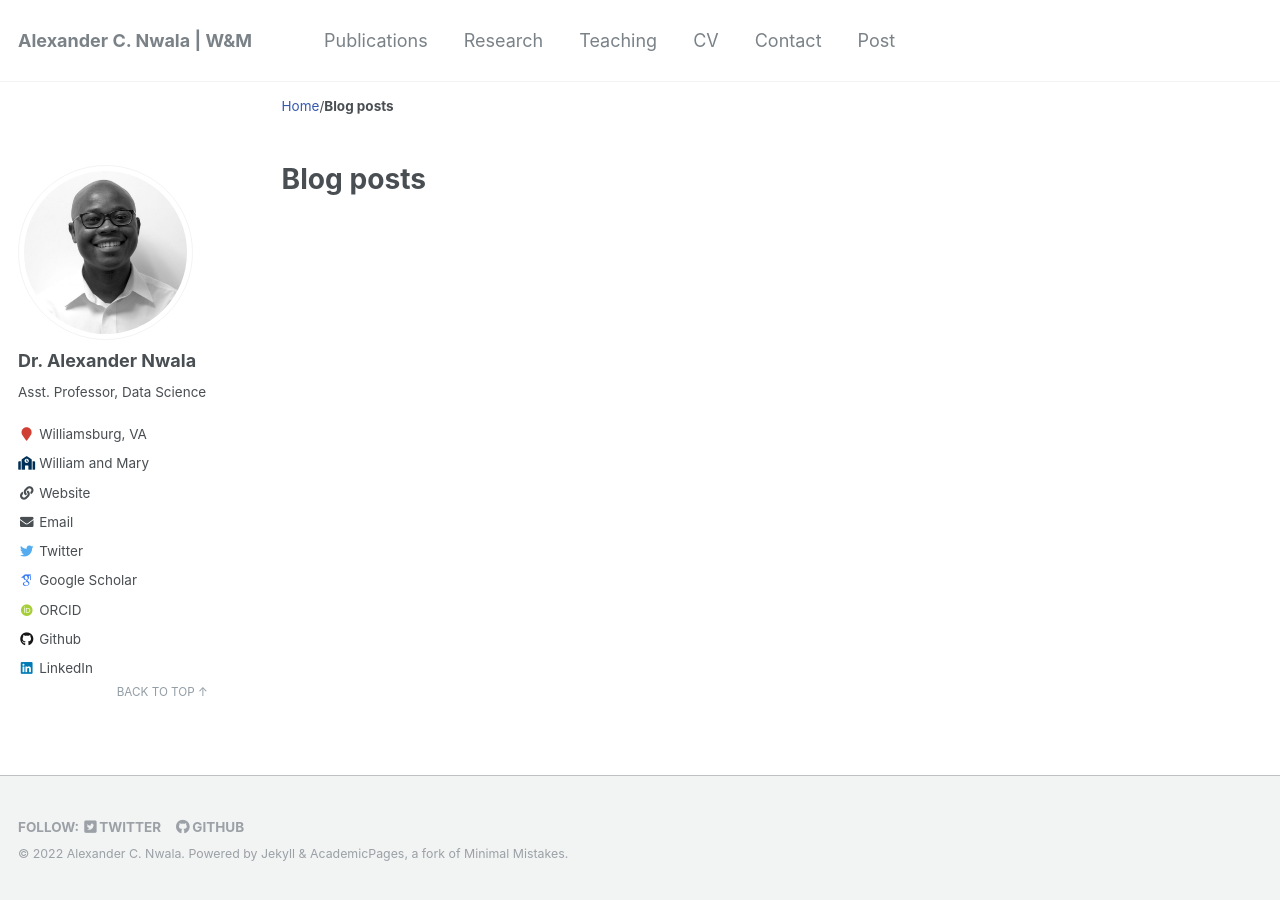
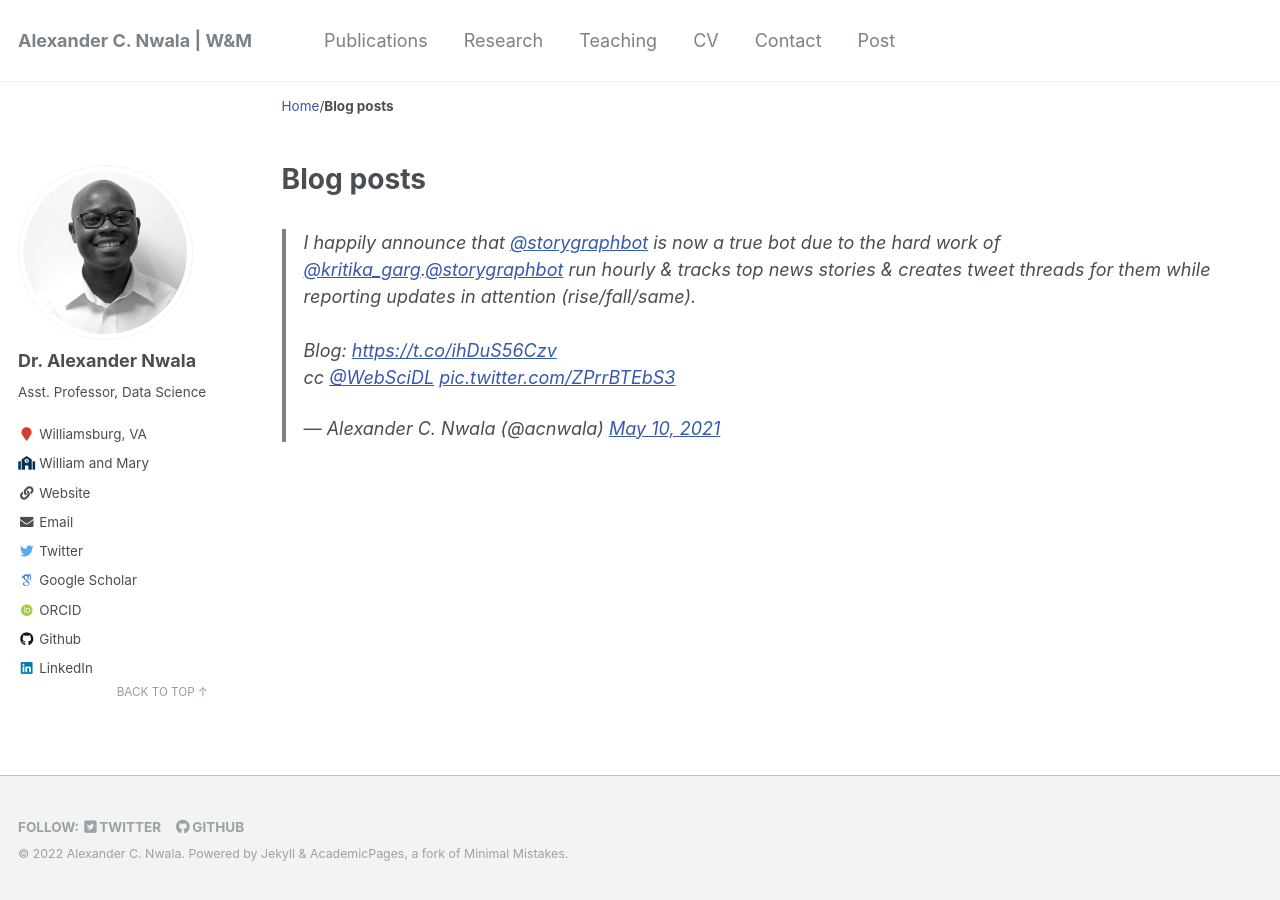
Before and after one commit to xandernwala/xandernwala.github.io, a Jekyll site: the page built from _pages/posts.html, in a window 1280 px wide. Built offline with Jekyll 4.4.1, drawn with Linux system fonts in a browser that asks for light colours; some web fonts are replaced; comment, search, counter and statistics services are not loaded.

Commit message:
generic update

```diff
--- a/_pages/posts.html
+++ b/_pages/posts.html
@@ -4,3 +4,5 @@ permalink: /posts/
 title: "Blog posts"
 author_profile: true
 ---
+
+<blockquote class="twitter-tweet"><p lang="en" dir="ltr">I happily announce that <a href="https://twitter.com/storygraphbot?ref_src=twsrc%5Etfw">@storygraphbot</a> is now a true bot due to the hard work of <a href="https://twitter.com/kritika_garg?ref_src=twsrc%5Etfw">@kritika_garg</a>.<a href="https://twitter.com/storygraphbot?ref_src=twsrc%5Etfw">@storygraphbot</a> run hourly &amp; tracks top news stories &amp; creates tweet threads for them while reporting updates in attention (rise/fall/same).<br><br>Blog: <a href="https://t.co/ihDuS56Czv">https://t.co/ihDuS56Czv</a><br>cc <a href="https://twitter.com/WebSciDL?ref_src=twsrc%5Etfw">@WebSciDL</a> <a href="https://t.co/ZPrrBTEbS3">pic.twitter.com/ZPrrBTEbS3</a></p>&mdash; Alexander C. Nwala (@acnwala) <a href="https://twitter.com/acnwala/status/1391839676932235265?ref_src=twsrc%5Etfw">May 10, 2021</a></blockquote> <script async src="https://platform.twitter.com/widgets.js" charset="utf-8"></script>
```
